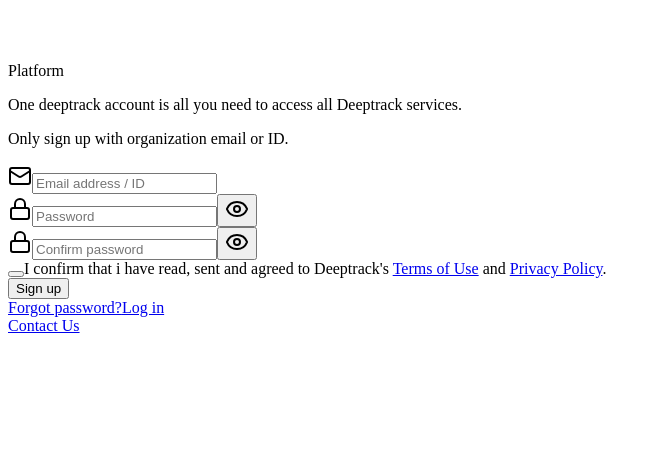
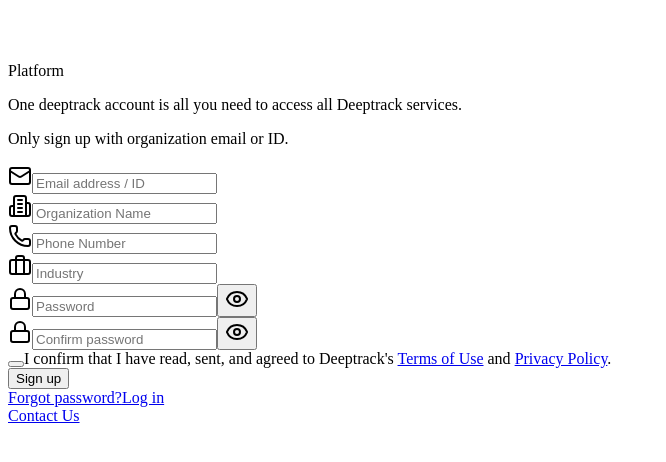
Before and after one commit to deeptrackke/platform, a Next.js app: page /signup in a window 1280 px wide. Shown: the top 462 px of the page, without its empty margins (0-666 px from the left). Built offline with nearby package versions, Linux system fonts and the light colour scheme.

Commit message:
feat:successfully signup user

```diff
--- a/app/(auth)/signup/page.tsx
+++ b/app/(auth)/signup/page.tsx
@@ -1,23 +1,88 @@
 "use client"
 
-import { useState } from "react"
-import { Button } from "@/components/ui/button"
-import { Input } from "@/components/ui/input"
-import { Checkbox } from "@/components/ui/checkbox"
-import { Eye, EyeOff, Lock, Mail } from "lucide-react"
-import Image from "next/image"
-import Link from "next/link"
-import { Badge } from "@/components/ui/badge"
+import { useState } from "react";
+import { useFormik } from "formik";
+import * as Yup from "yup";
+import axios from "axios";
+import { useRouter } from "next/navigation";
+import toast, { Toaster } from "react-hot-toast";
+import { Button } from "@/components/ui/button";
+import { Input } from "@/components/ui/input";
+import { Checkbox } from "@/components/ui/checkbox";
+import { Eye, EyeOff, Lock, Mail, Phone, Briefcase, Building2 } from "lucide-react";
+import Image from "next/image";
+import Link from "next/link";
+import { Badge } from "@/components/ui/badge";
+import { Circles } from "react-loader-spinner";
 
+interface FormValues {
+  email: string;
+  password: string;
+  confirmPassword: string;
+  // terms: boolean;
+  name: string;
+  phone: string;
+  industry: string;
+}
 
 export default function SignUpPage() {
-  const [showPassword, setShowPassword] = useState(false)
-  const [showConfirmPassword, setShowConfirmPassword] = useState(false)
+  const [showPassword, setShowPassword] = useState<boolean>(false);
+  const [showConfirmPassword, setShowConfirmPassword] = useState<boolean>(false);
+  const [loading, setLoading] = useState<boolean>(false);
+  const router = useRouter();
+
+  const formik = useFormik<FormValues>({
+    initialValues: {
+      email: "",
+      password: "",
+      confirmPassword: "",
+      // terms: false,
+      name: "",
+      phone: "",
+      industry: "",
+    },
+    validationSchema: Yup.object({
+      email: Yup.string().email("Invalid email address").required("Required"),
+      password: Yup.string().min(6, "Password must be at least 6 characters").required("Required"),
+      confirmPassword: Yup.string()
+        .oneOf([Yup.ref("password")], "Passwords must match")
+        .required("Required"),
+      // terms: Yup.boolean().oneOf([true], "You must accept the terms and conditions"),
+      name: Yup.string().required("Organization name is required"),
+      phone: Yup.string().required("Phone number required"),
+      industry: Yup.string().required("Industry is required"),
+    }),
+    onSubmit: async (values) => {
+      setLoading(true);
+      try {
+        const response = await axios.post(`${process.env.NEXT_PUBLIC_BASE_URL}/auth/signup`, {
+          email: values.email,
+          password: values.password,
+          name: values.name,
+          phone: values.phone,
+          industry: values.industry,
+        });
+
+        if (response.data.data.message === "Profile Created Successfully! Verify OTP !") {
+          toast.success("Profile Created Successfully! Verify OTP !");
+          router.push("/verify-otp");
+        }
+      } catch (error: unknown) {
+        if (axios.isAxiosError(error)) {
+          toast.error(error.response?.data?.email?.error || "An error occurred during signup");
+        } else {
+          toast.error("An unexpected error occurred");
+        }
+      } finally {
+        setLoading(false);
+      }
+    },
+  });
 
   return (
     <div className="min-h-screen bg-black text-white flex flex-col items-center justify-center p-4">
+      <Toaster />
       <div className="w-full max-w-sm space-y-8">
-        {/* Logo */}
         <div className="flex justify-center items-center mb-8 space-x-2">
           <Image
             src="/deeptrack-logo.png"
@@ -26,34 +91,91 @@
             height={50}
             className="h-10 w-auto"
           />
-            <Badge className="text-xs px-2 py-1 ml-2 border border-customTeal bg-transparent rounded-[8px]">
+          <Badge className="text-xs px-2 py-1 ml-2 border border-customTeal bg-transparent rounded-[8px]">
             Platform
-            </Badge>
+          </Badge>
         </div>
 
-        {/* Description */}
         <div className="space-y-4 text-center mb-8">
           <p className="text-gray-200">One deeptrack account is all you need to access all Deeptrack services.</p>
           <p className="text-gray-200">Only sign up with organization email or ID.</p>
         </div>
 
-        {/* Form */}
-        <form className="space-y-6">
+        <form onSubmit={formik.handleSubmit} className="space-y-6">
           <div className="relative">
             <Mail className="absolute left-3 top-2.5 h-5 w-5 text-gray-400" />
             <Input
               type="email"
+              name="email"
               placeholder="Email address / ID"
               className="pl-10 pr-10 py-2 w-full bg-transparent border border-gray-800 rounded-md text-white placeholder:text-gray-500"
+              onChange={formik.handleChange}
+              onBlur={formik.handleBlur}
+              value={formik.values.email}
             />
+            {formik.touched.email && formik.errors.email ? (
+              <div className="text-red-500 text-sm">{formik.errors.email}</div>
+            ) : null}
+          </div>
+
+          <div className="relative">
+            <Building2 className="absolute left-3 top-2.5 h-5 w-5 text-gray-400" />
+            <Input
+              type="text"
+              name="name"
+              placeholder="Organization Name"
+              className="pl-10 pr-10 py-2 w-full bg-transparent border border-gray-800 rounded-md text-white placeholder:text-gray-500"
+              onChange={formik.handleChange}
+              onBlur={formik.handleBlur}
+              value={formik.values.name}
+            />
+            {formik.touched.name && formik.errors.name ? (
+              <div className="text-red-500 text-sm">{formik.errors.name}</div>
+            ) : null}
+          </div>
+
+          <div className="relative">
+            <Phone className="absolute left-3 top-2.5 h-5 w-5 text-gray-400" />
+            <Input
+              type="text"
+              name="phone"
+              placeholder="Phone Number"
+              className="pl-10 pr-10 py-2 w-full bg-transparent border border-gray-800 rounded-md text-white placeholder:text-gray-500"
+              onChange={formik.handleChange}
+              onBlur={formik.handleBlur}
+              value={formik.values.phone}
+            />
+            {formik.touched.phone && formik.errors.phone ? (
+              <div className="text-red-500 text-sm">{formik.errors.phone}</div>
+            ) : null}
+          </div>
+
+          <div className="relative">
+            <Briefcase className="absolute left-3 top-2.5 h-5 w-5 text-gray-400" />
+            <Input
+              type="text"
+              name="industry"
+              placeholder="Industry"
+              className="pl-10 pr-10 py-2 w-full bg-transparent border border-gray-800 rounded-md text-white placeholder:text-gray-500"
+              onChange={formik.handleChange}
+              onBlur={formik.handleBlur}
+              value={formik.values.industry}
+            />
+            {formik.touched.industry && formik.errors.industry ? (
+              <div className="text-red-500 text-sm">{formik.errors.industry}</div>
+            ) : null}
           </div>
 
           <div className="relative">
             <Lock className="absolute left-3 top-2.5 h-5 w-5 text-gray-400" />
             <Input
               type={showPassword ? "text" : "password"}
+              name="password"
               placeholder="Password"
               className="pl-10 pr-10 py-2 w-full bg-transparent border border-gray-800 rounded-md text-white placeholder:text-gray-500"
+              onChange={formik.handleChange}
+              onBlur={formik.handleBlur}
+              value={formik.values.password}
             />
             <button
               type="button"
@@ -62,14 +184,21 @@
             >
               {showPassword ? <EyeOff className="h-5 w-5" /> : <Eye className="h-5 w-5" />}
             </button>
+            {formik.touched.password && formik.errors.password ? (
+              <div className="text-red-500 text-sm">{formik.errors.password}</div>
+            ) : null}
           </div>
 
           <div className="relative">
             <Lock className="absolute left-3 top-2.5 h-5 w-5 text-gray-400" />
             <Input
               type={showConfirmPassword ? "text" : "password"}
+              name="confirmPassword"
               placeholder="Confirm password"
               className="pl-10 pr-10 py-2 w-full bg-transparent border border-gray-800 rounded-md text-white placeholder:text-gray-500"
+              onChange={formik.handleChange}
+              onBlur={formik.handleBlur}
+              value={formik.values.confirmPassword}
             />
             <button
               type="button"
@@ -78,38 +207,39 @@
             >
               {showConfirmPassword ? <EyeOff className="h-5 w-5" /> : <Eye className="h-5 w-5" />}
             </button>
+            {formik.touched.confirmPassword && formik.errors.confirmPassword ? (
+              <div className="text-red-500 text-sm">{formik.errors.confirmPassword}</div>
+            ) : null}
           </div>
-
-          {/* <div className="flex gap-2">
-            <Input
-              type="text"
-              placeholder="#Code"
-              className="flex-1 bg-transparent border border-gray-800 rounded-md text-white placeholder:text-gray-500"
-            />
-            <Button variant="outline" className="border-gray-800 text-white bg-transparent">
-              Send code
-            </Button>
-          </div> */}
 
           <div className="flex items-center space-x-2">
             <Checkbox
               id="terms"
+              name="terms"
               className="border-gray-600 data-[state=checked]:bg-white data-[state=checked]:text-black"
+              // onChange={formik.handleChange}
+              // onBlur={formik.handleBlur}
+              // checked={formik.values.terms}
             />
             <label htmlFor="terms" className="text-sm text-gray-300">
-              I confirm that i have read, sent and agreed to Deeptrack&apos;s{" "}
+              I confirm that I have read, sent, and agreed to Deeptrack&apos;s {" "}
               <Link href="#" className="text-customTeal hover:underline">
                 Terms of Use
               </Link>{" "}
-              and{" "}
+              and {" "}
               <Link href="#" className="text-customTeal hover:underline">
                 Privacy Policy
               </Link>
               .
             </label>
+            {/* {formik.touched.terms && formik.errors.terms ? (
+              <div className="text-red-500 text-sm">{formik.errors.terms}</div>
+            ) : null} */}
           </div>
-            {/* TODO: navigate to verify OTP /verify-otp */}
-          <Button className="w-full bg-white text-black hover:bg-gray-200">Sign up</Button>
+
+          <Button type="submit" className="w-full bg-white text-black hover:bg-gray-200">
+            {loading ? <Circles height={24} width={24} color="#000" /> : "Sign up"}
+          </Button>
 
           <div className="flex justify-between text-sm">
             <Link href="/forgot-password" className="text-gray-400 hover:text-white">
@@ -122,12 +252,11 @@
         </form>
       </div>
 
-      {/* Contact Us Link */}
       <div className="fixed bottom-4 right-4">
         <Link href="#" className="text-sm text-[#00C8C8] hover:underline">
           Contact Us
         </Link>
       </div>
     </div>
-  )
+  );
 }
```
Also changed, not shown: package.json (+6 -1 lines), 1 other file (tests, documents, lock files or other folders).
